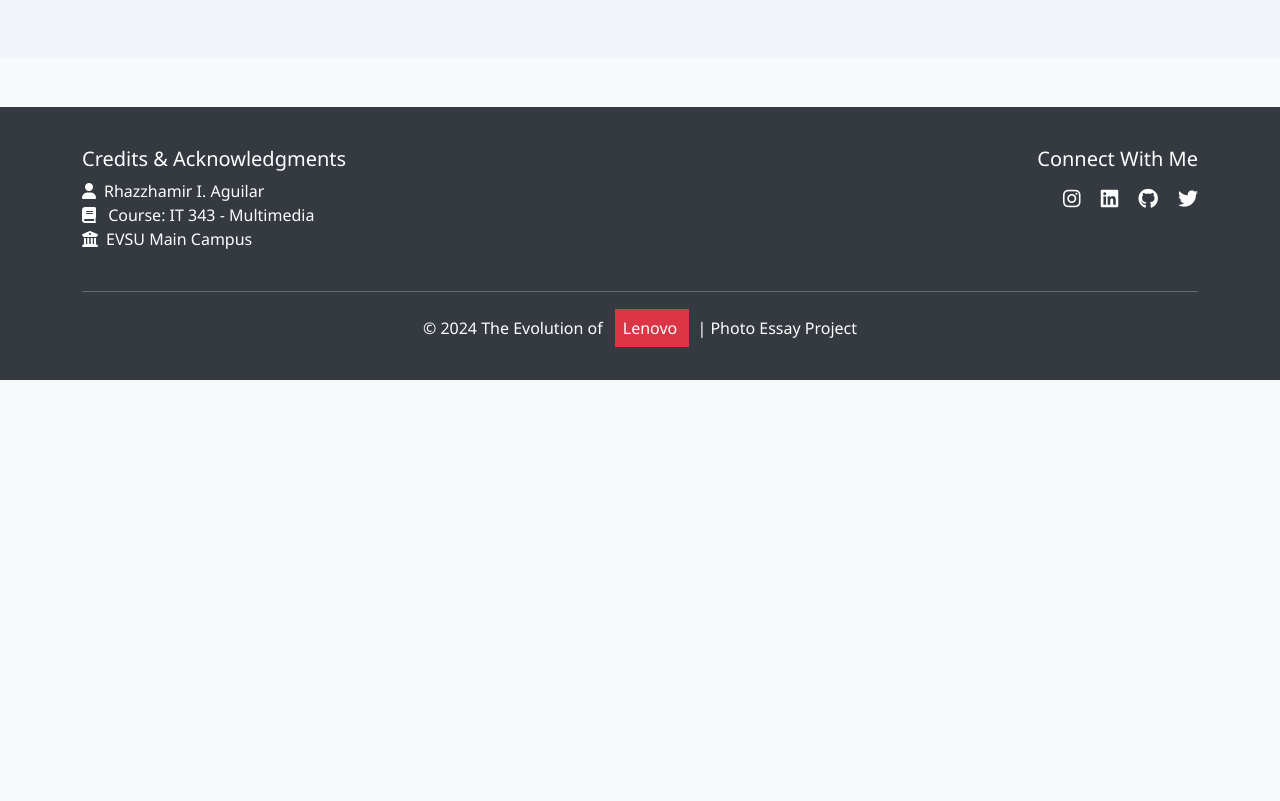
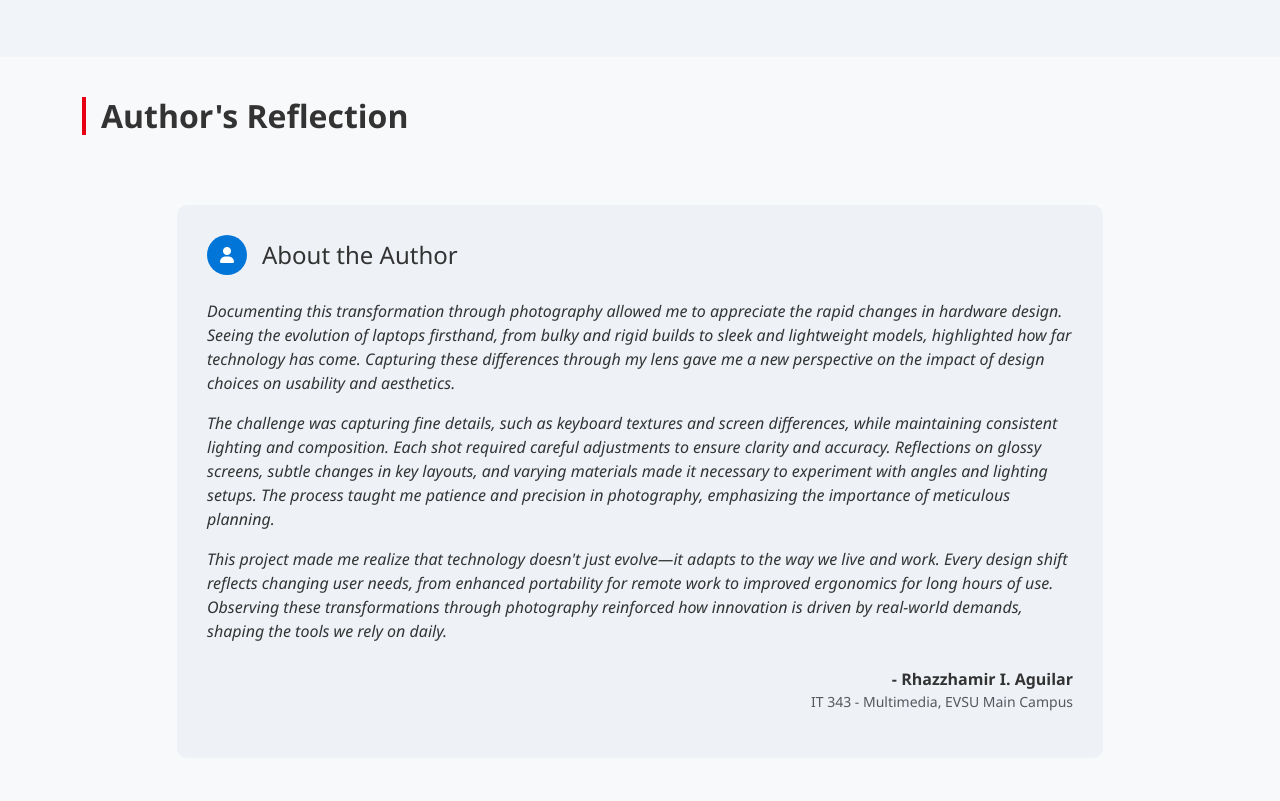
Before and after one commit to Rhazzhamir/Photo_Essay, a plain HTML site: page index.html in a window 1280 px wide. Shown: the part 3017-3818 px from the top of the page. Before the commit the page ends 3397 px from the top, so only its background shows below. Drawn offline with nearby package versions, Linux system fonts and the light colour scheme.

Commit message:
'paragraph'

```diff
--- a/index.html
+++ b/index.html
@@ -542,7 +542,7 @@
     </section> -->
 
     <!-- Author's Reflection -->
-    <!-- <section class="container" id="author">
+    <section class="container" id="author">
         <h2 class="section-title">Author's Reflection</h2>
         <div class="row justify-content-center">
             <div class="col-md-10">
@@ -553,15 +553,24 @@
                         </div>
                         <h4 class="mb-0">About the Author</h4>
                     </div>
-                    <p class="fst-italic">"Documenting this transformation through photography allowed me to appreciate the rapid changes in hardware design. The challenge was capturing fine details, such as keyboard textures and screen differences, while maintaining consistent lighting and composition. This project made me realize that technology doesn't just evolve—it adapts to the way we live and work."</p>
+                    <p class="fst-italic">
+                        Documenting this transformation through photography allowed me to appreciate the rapid changes in hardware design. Seeing the evolution of laptops firsthand, from bulky and rigid builds to sleek and lightweight models, highlighted how far technology has come. Capturing these differences through my lens gave me a new perspective on the impact of design choices on usability and aesthetics.
+                    </p>
+                    <p class="fst-italic">
+                        The challenge was capturing fine details, such as keyboard textures and screen differences, while maintaining consistent lighting and composition. Each shot required careful adjustments to ensure clarity and accuracy. Reflections on glossy screens, subtle changes in key layouts, and varying materials made it necessary to experiment with angles and lighting setups. The process taught me patience and precision in photography, emphasizing the importance of meticulous planning.
+                    </p>
+                    <p class="fst-italic">
+                        This project made me realize that technology doesn't just evolve—it adapts to the way we live and work. Every design shift reflects changing user needs, from enhanced portability for remote work to improved ergonomics for long hours of use. Observing these transformations through photography reinforced how innovation is driven by real-world demands, shaping the tools we rely on daily.
+                    </p>
                     <div class="text-end mt-4">
-                        <p class="fw-bold mb-0">- [Your Name]</p>
+                        <p class="fw-bold mb-0">- Rhazzhamir I. Aguilar</p>
                         <p class="small text-muted">IT 343 - Multimedia, EVSU Main Campus</p>
                     </div>
                 </div>
             </div>
         </div>
-    </section> -->
+    </section>
+
 
     <!-- Footer -->
     <footer class="footer" id="contact">
```
